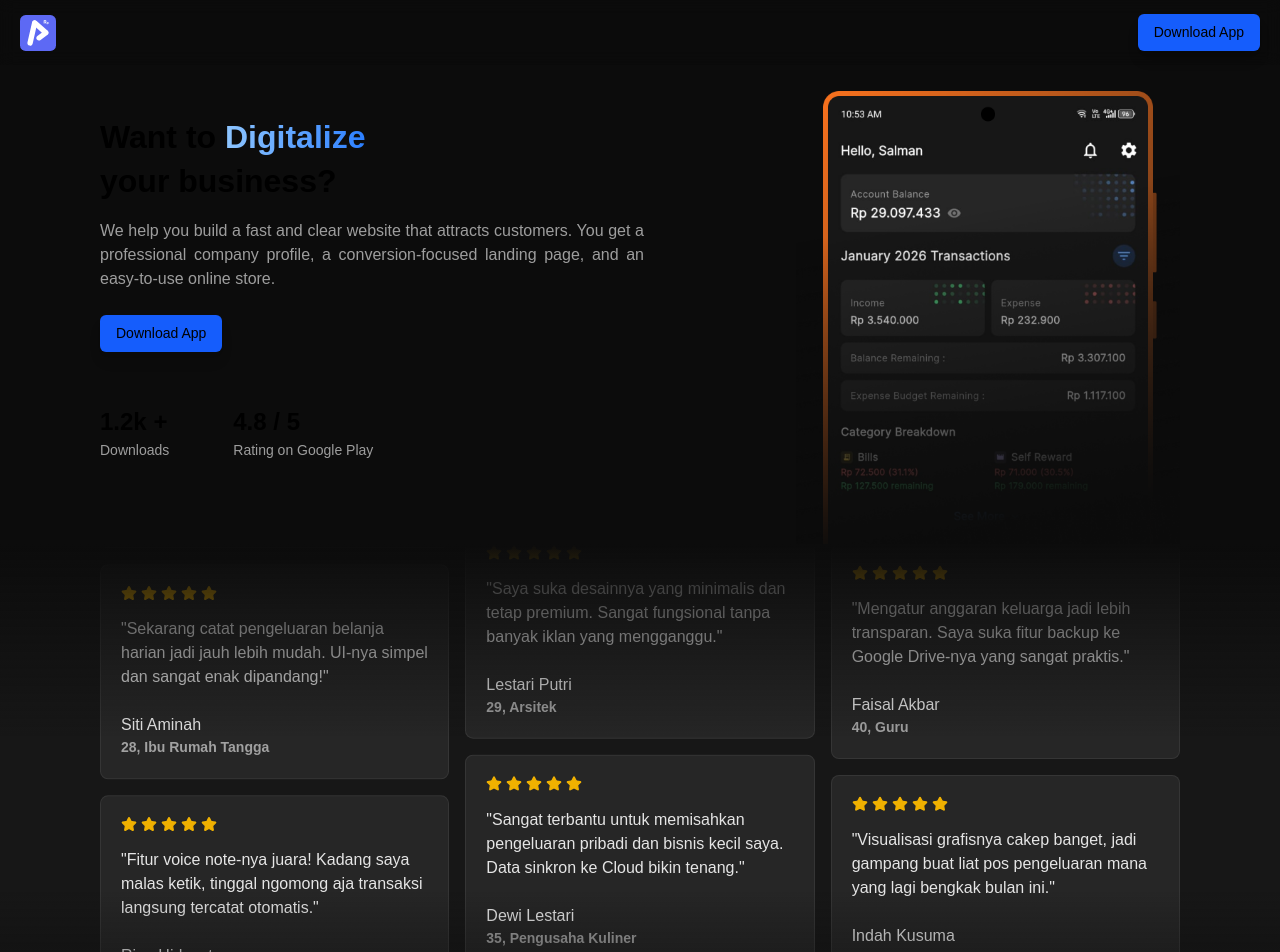
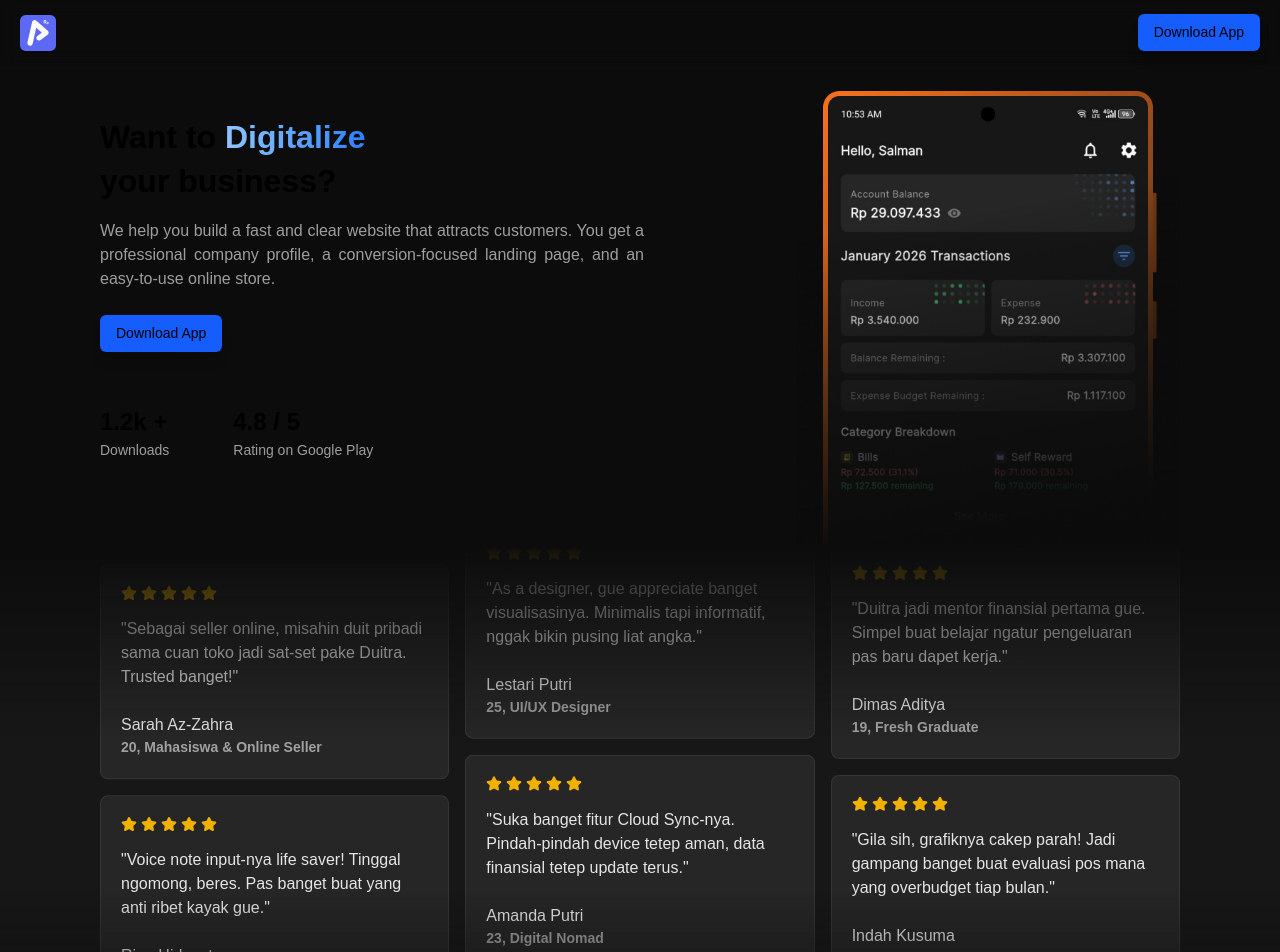
Before and after one commit to aevenic/duitra-web, a React (Vite) app: page / in a window 1280 px wide. Shown: the top 952 px of the page. Built offline with nearby package versions, Linux system fonts and the light colour scheme; a web font is replaced by a local one.

Commit message:
Refactor: Update testimonials to target Gen-Z demographic

```diff
--- a/src/data/dataHome.js
+++ b/src/data/dataHome.js
@@ -18,66 +18,66 @@
     testimonials: [
       {
         id: 1,
-        name: 'Budi Santoso',
-        details: '32, Karyawan Swasta',
+        name: 'Kevin Wijaya',
+        details: '22, Social Media Specialist',
         rating: 5,
-        text: 'Duitra sangat membantu saya mengatur gaji bulanan. Fitur budget-nya bikin saya lebih disiplin menabung.',
+        text: 'Duitra ngebantu banget track budget buat konten. UI-nya clean abis, nggak ribet buat dipake tiap hari!',
       },
       {
         id: 2,
-        name: 'Siti Aminah',
-        details: '28, Ibu Rumah Tangga',
+        name: 'Sarah Az-Zahra',
+        details: '20, Mahasiswa & Online Seller',
         rating: 5,
-        text: 'Sekarang catat pengeluaran belanja harian jadi jauh lebih mudah. UI-nya simpel dan sangat enak dipandang!',
+        text: 'Sebagai seller online, misahin duit pribadi sama cuan toko jadi sat-set pake Duitra. Trusted banget!',
       },
       {
         id: 3,
         name: 'Rian Hidayat',
-        details: '24, Freelancer Designer',
+        details: '24, Fullstack Developer',
         rating: 5,
-        text: 'Fitur voice note-nya juara! Kadang saya malas ketik, tinggal ngomong aja transaksi langsung tercatat otomatis.',
+        text: 'Voice note input-nya life saver! Tinggal ngomong, beres. Pas banget buat yang anti ribet kayak gue.',
       },
       {
         id: 4,
-        name: 'Dewi Lestari',
-        details: '35, Pengusaha Kuliner',
+        name: 'Amanda Putri',
+        details: '23, Digital Nomad',
         rating: 5,
-        text: 'Sangat terbantu untuk memisahkan pengeluaran pribadi dan bisnis kecil saya. Data sinkron ke Cloud bikin tenang.',
+        text: 'Suka banget fitur Cloud Sync-nya. Pindah-pindah device tetep aman, data finansial tetep update terus.',
       },
       {
         id: 5,
         name: 'Andi Pratama',
-        details: '21, Mahasiswa',
+        details: '21, E-sports Athlete',
         rating: 5,
-        text: 'Aplikasi tracker paling keren yang pernah saya coba. Analisis AI-nya kasih saran yang masuk akal buat hemat uang jajan.',
+        text: 'Aplikasi tracker paling gokil! Analisis AI-nya ngebantu gue buat lebih bijak ngatur prize pool kemenangan.',
       },
       {
         id: 6,
         name: 'Lestari Putri',
-        details: '29, Arsitek',
+        details: '25, UI/UX Designer',
         rating: 5,
-        text: 'Saya suka desainnya yang minimalis dan tetap premium. Sangat fungsional tanpa banyak iklan yang mengganggu.',
+        text: 'As a designer, gue appreciate banget visualisasinya. Minimalis tapi informatif, nggak bikin pusing liat angka.',
       },
       {
         id: 7,
-        name: 'Faisal Akbar',
-        details: '40, Guru',
+        name: 'Dimas Aditya',
+        details: '19, Fresh Graduate',
         rating: 5,
-        text: 'Mengatur anggaran keluarga jadi lebih transparan. Saya suka fitur backup ke Google Drive-nya yang sangat praktis.',
+        text: 'Duitra jadi mentor finansial pertama gue. Simpel buat belajar ngatur pengeluaran pas baru dapet kerja.',
       },
       {
         id: 8,
         name: 'Indah Kusuma',
-        details: '27, Content Creator',
+        details: '26, Content Creator',
         rating: 5,
-        text: 'Visualisasi grafisnya cakep banget, jadi gampang buat liat pos pengeluaran mana yang lagi bengkak bulan ini.',
+        text: 'Gila sih, grafiknya cakep parah! Jadi gampang banget buat evaluasi pos mana yang overbudget tiap bulan.',
       },
       {
         id: 9,
         name: 'Aris Setiawan',
-        details: '31, Ojek Online',
+        details: '24, Remote Worker',
         rating: 5,
-        text: 'Duitra ringan di HP dan sangat membantu saya memantau sisa uang setiap hari. Sangat direkomendasikan!',
+        text: 'Ringan dan cepet. Gak perlu login berkali-kali, sekali klik langsung record. Gak keganggu iklan sama sekali.',
       },
     ]
   },
```
